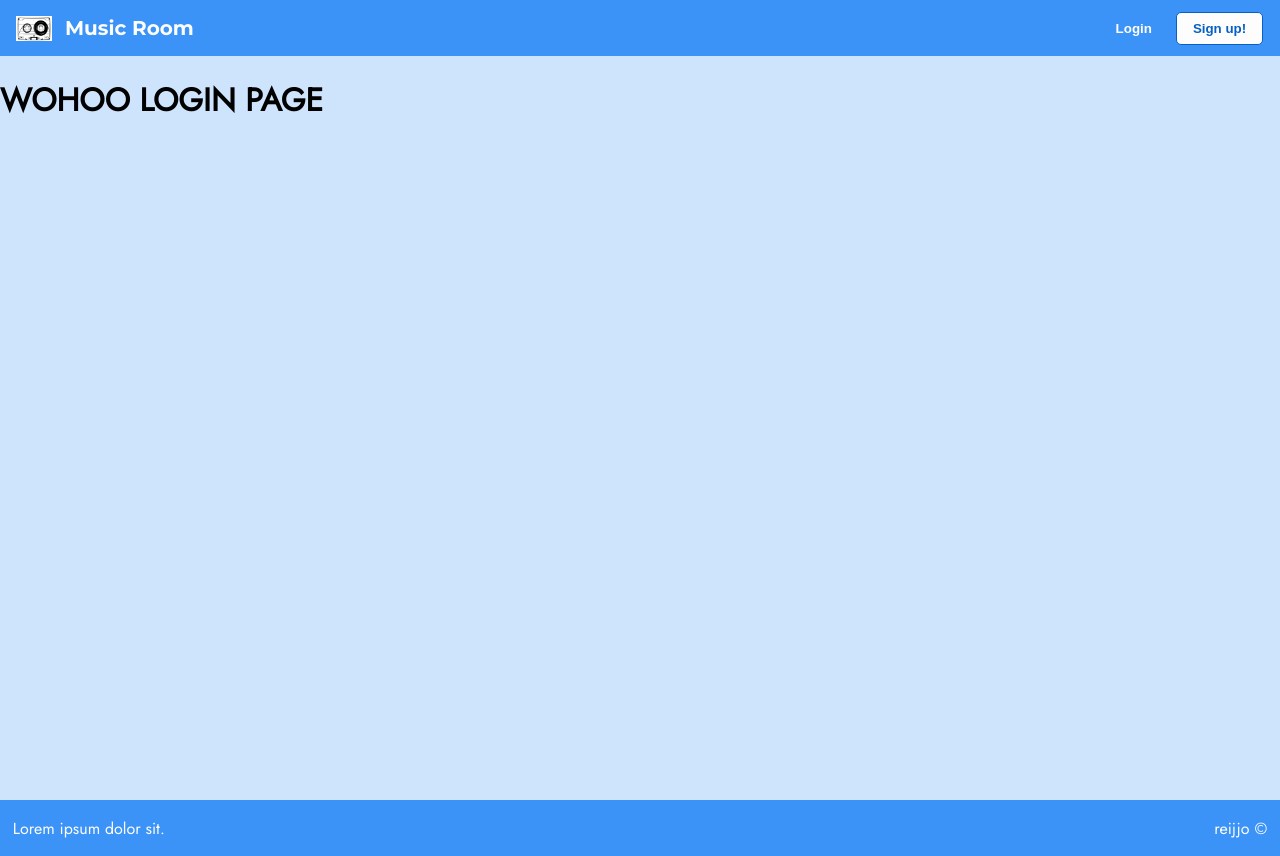
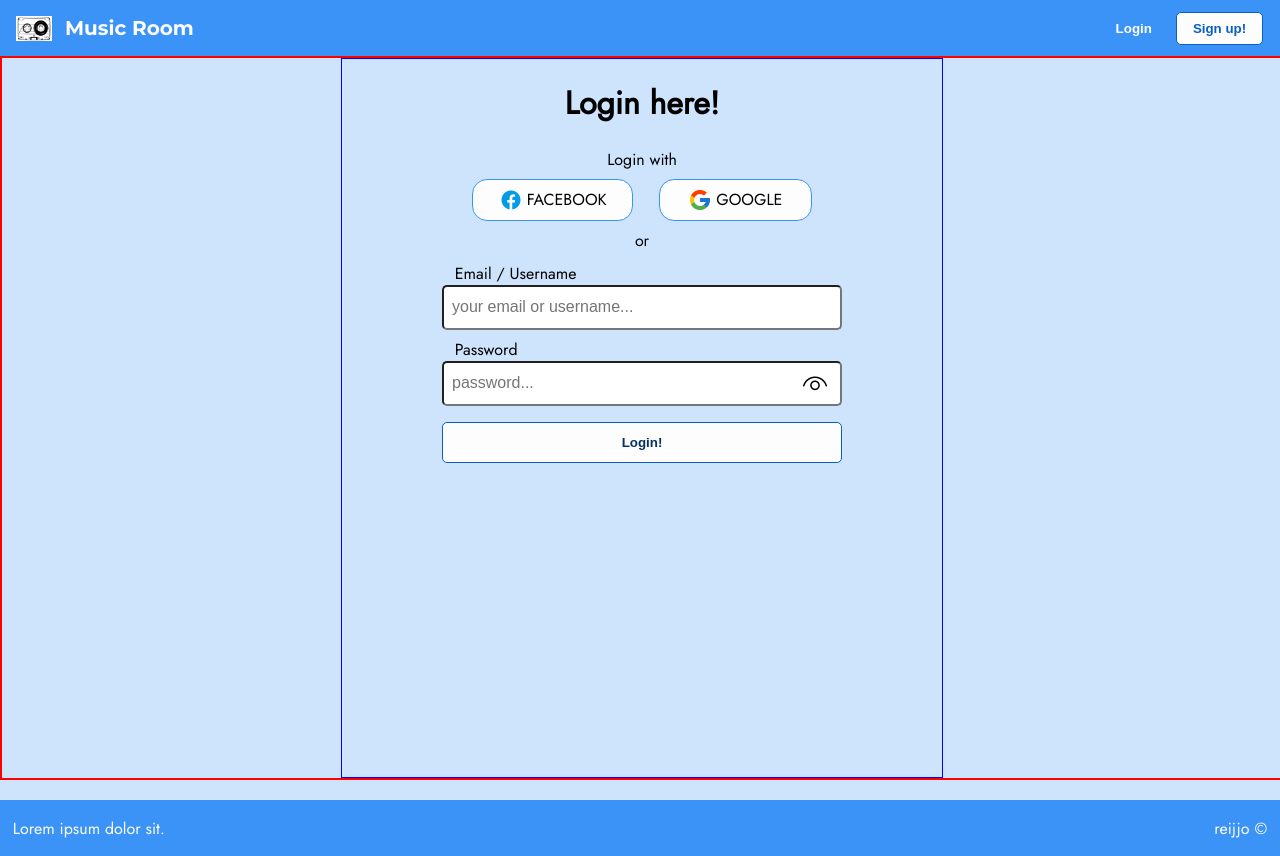
Before and after one commit to reijjo/Music_Room, a React (Create React App) app in the folder Web/client/: page /login in a window 1280 px wide. Built offline with nearby package versions, Linux system fonts and the light colour scheme.

Commit message:
login fields done

```diff
--- a/Web/client/src/components/Login.tsx
+++ b/Web/client/src/components/Login.tsx
@@ -1,7 +1,104 @@
+import { useState } from "react";
+
+import fbico from "../images/icons8-facebook.png";
+import googleico from "../images/icons8-google.png";
+import hideico from "../images/icons8-invisible.png";
+import showico from "../images/icons8-visibility.png";
+
+import MyButton from "./common/Button";
+import InputField from "./common/InputField";
+
 const Login = () => {
+  const [showPassword, setShowPassword] = useState(false);
+
   return (
-    <div>
-      <h1>WOHOO LOGIN PAGE</h1>
+    <div className="login-container">
+      <div className="login-here">
+        <h1>Login here!</h1>
+        <div>Login with</div>
+        <div className="oauth-logos">
+          <div onClick={() => console.log("Facebook OAUTH")}>
+            <img src={fbico} alt="oauth" title="facebook" />
+            <div>FACEBOOK</div>
+          </div>
+          <div onClick={() => console.log("Google OAUTH")}>
+            <img src={googleico} alt="oauth" title="facebook" />
+            <div>GOOGLE</div>
+          </div>
+        </div>
+        <div>or</div>
+        <form>
+          <div className="reg-fields">
+            {/* USERNAME */}
+            <div>
+              <label htmlFor="log-user" style={{ marginTop: "1vh" }}>
+                Email / Username
+              </label>
+              <InputField
+                className="reg-input"
+                type="text"
+                // value={regData.email}
+                // value="hohii"
+                autoComplete="off"
+                required={true}
+                name="log-user"
+                id="log-user"
+                placeholder="your email or username..."
+                // onChange={handleEmail}
+                onFocus={() => {
+                  // setEmailValidFocus(true);
+                }}
+                onBlur={() => {
+                  // setEmailValidFocus(false);
+                }}
+              />
+            </div>
+            {/* PASSWORD */}
+            <div style={{ position: "relative" }}>
+              <label htmlFor="log-pw" style={{ marginTop: "1vh" }}>
+                Password
+              </label>
+              <InputField
+                className="reg-input"
+                type="password"
+                // value={regData.email}
+                // value="hohii"
+                autoComplete="off"
+                required={true}
+                name="log-pw"
+                id="log-pw"
+                placeholder="password..."
+                // onChange={handleEmail}
+                onFocus={() => {
+                  // setEmailValidFocus(true);
+                }}
+                onBlur={() => {
+                  // setEmailValidFocus(false);
+                }}
+              />
+              <div
+                className="show-pw-icon"
+                style={{ top: "55%" }}
+                onClick={() => setShowPassword(!showPassword)}
+              >
+                {showPassword ? (
+                  <img src={hideico} alt="show" title="hide password" />
+                ) : (
+                  <img src={showico} alt="hide" title="show password" />
+                )}
+              </div>
+            </div>
+            <div>
+              <MyButton
+                className="myButton filledButton extra-button"
+                style={{ margin: "2vh 0", padding: "1.5vh 0" }}
+              >
+                Login!
+              </MyButton>
+            </div>
+          </div>
+        </form>
+      </div>
     </div>
   );
 };
--- a/Web/client/src/css/before_login.css
+++ b/Web/client/src/css/before_login.css
@@ -235,3 +235,27 @@ select {
   width: 70%;
   /* padding: 0 30px; */
 }
+
+/* LOGIN */
+
+.login-container {
+  display: flex;
+  justify-content: center;
+  align-items: center;
+  flex-direction: column;
+  width: 100%;
+  height: 90vh;
+  border: 2px solid red;
+}
+
+.login-here {
+  border: 1px solid blue;
+  width: 90vw;
+  max-width: 600px;
+  /* min-height: 40vh; */
+  height: 100%;
+  display: flex;
+  flex-direction: column;
+  /* justify-content: center; */
+  align-items: center;
+}
```
